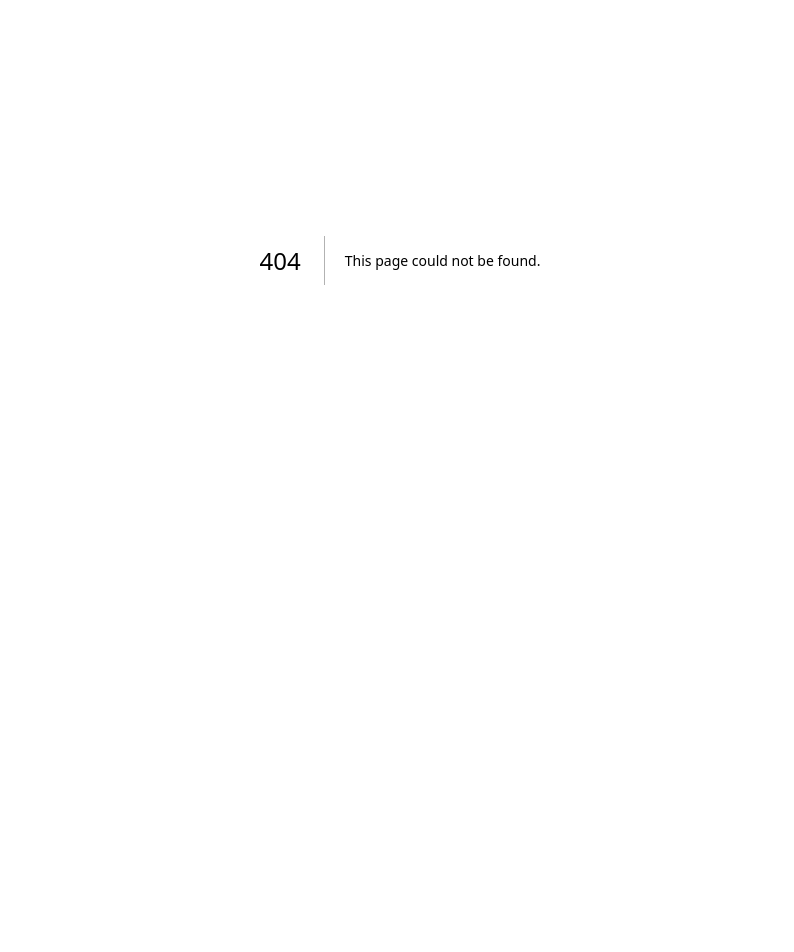
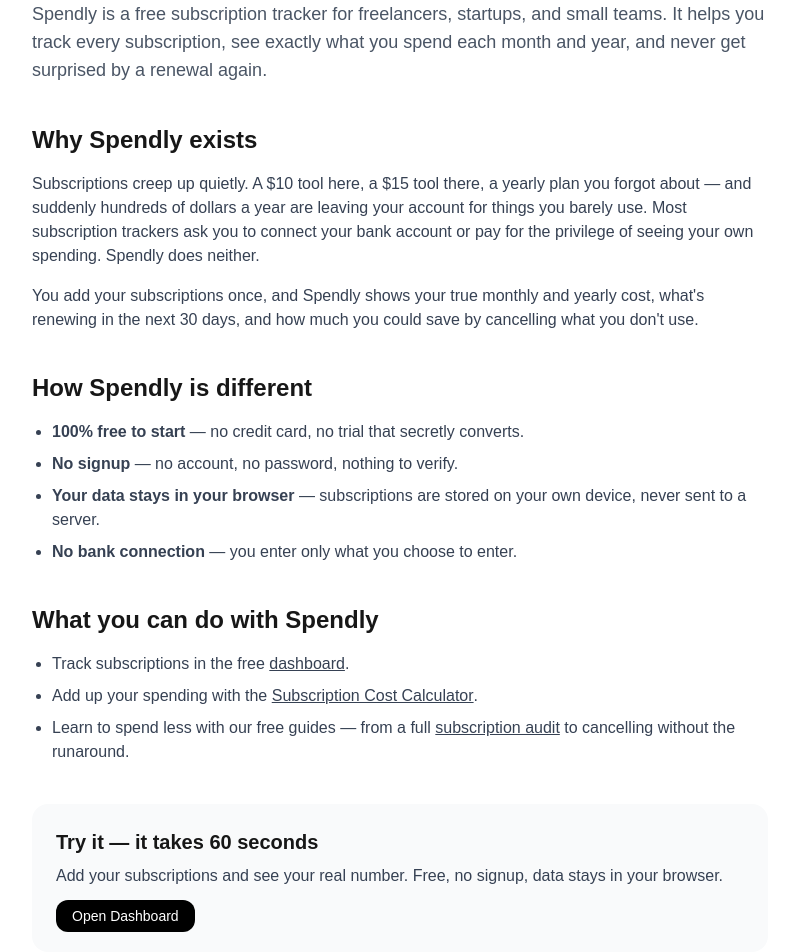
Before and after one commit to sbrstone786-cloud/spendly, a Next.js app: page /about in a window 1280 px wide. Before the commit this address had no page. Shown: the part 140-1092 px from the top of the page, without its empty margins (240-1034 px from the left). Before the commit the page ends 800 px from the top, so only its background shows below. Built offline with nearby package versions, Linux system fonts and the light colour scheme.

Commit message:
create about page

```diff
--- /dev/null
+++ b/app/about/page.tsx
@@ -0,0 +1,108 @@
+import type { Metadata } from "next";
+import Link from "next/link";
+
+export const metadata: Metadata = {
+  title: "About Spendly | Free SaaS Subscription Tracker",
+  description:
+    "Spendly is a free subscription tracker for freelancers, startups and small teams. Track every subscription, see your real spend, and never miss a renewal — no signup, data stays in your browser.",
+  openGraph: {
+    title: "About Spendly | Free SaaS Subscription Tracker",
+    description:
+      "A free subscription tracker built to stop SaaS waste. No signup, no bank connection — your data stays in your browser.",
+    url: "https://spendly-beryl-three.vercel.app/about",
+    siteName: "Spendly",
+    type: "website",
+  },
+  alternates: {
+    canonical: "https://spendly-beryl-three.vercel.app/about",
+  },
+};
+
+export default function AboutPage() {
+  return (
+    <main className="min-h-screen bg-white">
+      <div className="max-w-3xl mx-auto px-4 py-14">
+        <p className="text-sm font-medium text-blue-600">About</p>
+        <h1 className="mt-2 text-4xl font-bold tracking-tight">
+          About Spendly
+        </h1>
+        <p className="mt-4 text-lg text-gray-600">
+          Spendly is a free subscription tracker for freelancers, startups, and
+          small teams. It helps you track every subscription, see exactly what
+          you spend each month and year, and never get surprised by a renewal
+          again.
+        </p>
+
+        <section className="mt-10">
+          <h2 className="text-2xl font-bold">Why Spendly exists</h2>
+          <p className="mt-4 text-gray-700">
+            Subscriptions creep up quietly. A $10 tool here, a $15 tool there, a
+            yearly plan you forgot about — and suddenly hundreds of dollars a
+            year are leaving your account for things you barely use. Most
+            subscription trackers ask you to connect your bank account or pay
+            for the privilege of seeing your own spending. Spendly does
+            neither.
+          </p>
+          <p className="mt-4 text-gray-700">
+            You add your subscriptions once, and Spendly shows your true monthly
+            and yearly cost, what's renewing in the next 30 days, and how much
+            you could save by cancelling what you don't use.
+          </p>
+        </section>
+
+        <section className="mt-10">
+          <h2 className="text-2xl font-bold">How Spendly is different</h2>
+          <ul className="mt-4 list-disc pl-5 space-y-2 text-gray-700">
+            <li><strong>100% free to start</strong> — no credit card, no trial that secretly converts.</li>
+            <li><strong>No signup</strong> — no account, no password, nothing to verify.</li>
+            <li><strong>Your data stays in your browser</strong> — subscriptions are stored on your own device, never sent to a server.</li>
+            <li><strong>No bank connection</strong> — you enter only what you choose to enter.</li>
+          </ul>
+        </section>
+
+        <section className="mt-10">
+          <h2 className="text-2xl font-bold">What you can do with Spendly</h2>
+          <ul className="mt-4 list-disc pl-5 space-y-2 text-gray-700">
+            <li>
+              Track subscriptions in the free{" "}
+              <Link href="/dashboard" className="font-medium underline">
+                dashboard
+              </Link>
+              .
+            </li>
+            <li>
+              Add up your spending with the{" "}
+              <Link href="/subscription-cost-calculator" className="font-medium underline">
+                Subscription Cost Calculator
+              </Link>
+              .
+            </li>
+            <li>
+              Learn to spend less with our free guides — from a full{" "}
+              <Link href="/subscription-audit-checklist" className="font-medium underline">
+                subscription audit
+              </Link>{" "}
+              to cancelling without the runaround.
+            </li>
+          </ul>
+        </section>
+
+        <section className="mt-10 rounded-2xl bg-gray-50 p-6">
+          <h2 className="text-xl font-bold">Try it — it takes 60 seconds</h2>
+          <p className="mt-2 text-gray-700">
+            Add your subscriptions and see your real number. Free, no signup,
+            data stays in your browser.
+          </p>
+          <div className="mt-4">
+            <Link
+              href="/dashboard"
+              className="rounded-xl bg-black px-4 py-2 text-sm font-medium text-white"
+            >
+              Open Dashboard
+            </Link>
+          </div>
+        </section>
+      </div>
+    </main>
+  );
+}
```
